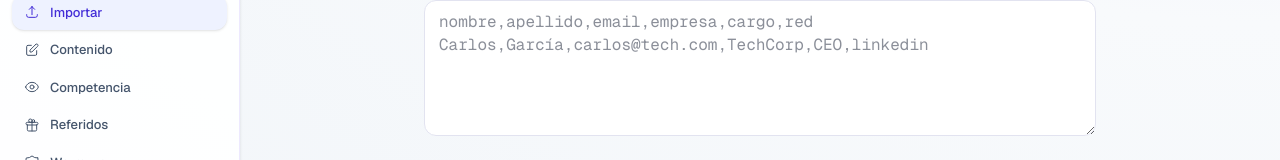
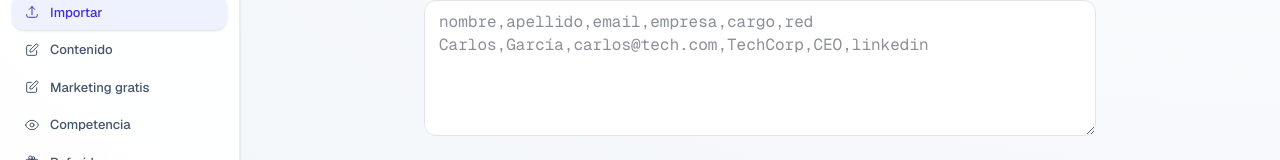
Before and after one commit to kepabilbao67-bot/prospector-AI, a Next.js app: page /import in a window 1280 px wide. Shown: the part 486-646 px from the top of the page. Built offline with nearby package versions, Linux system fonts and the light colour scheme.

Commit message:
feat: expose free marketing workspace in navigation

```diff
--- a/src/components/ui/sidebar.tsx
+++ b/src/components/ui/sidebar.tsx
@@ -18,6 +18,7 @@ const navigation = [
   { name: "Templates", href: "/templates", icon: "file-text" },
   { name: "Importar", href: "/import", icon: "upload" },
   { name: "Contenido", href: "/content", icon: "edit" },
+  { name: "Marketing gratis", href: "/marketing-gratis", icon: "edit" },
   { name: "Competencia", href: "/spy", icon: "eye" },
   { name: "Referidos", href: "/referrals", icon: "gift" },
   { name: "Warm-up", href: "/warmup", icon: "shield" },
```
